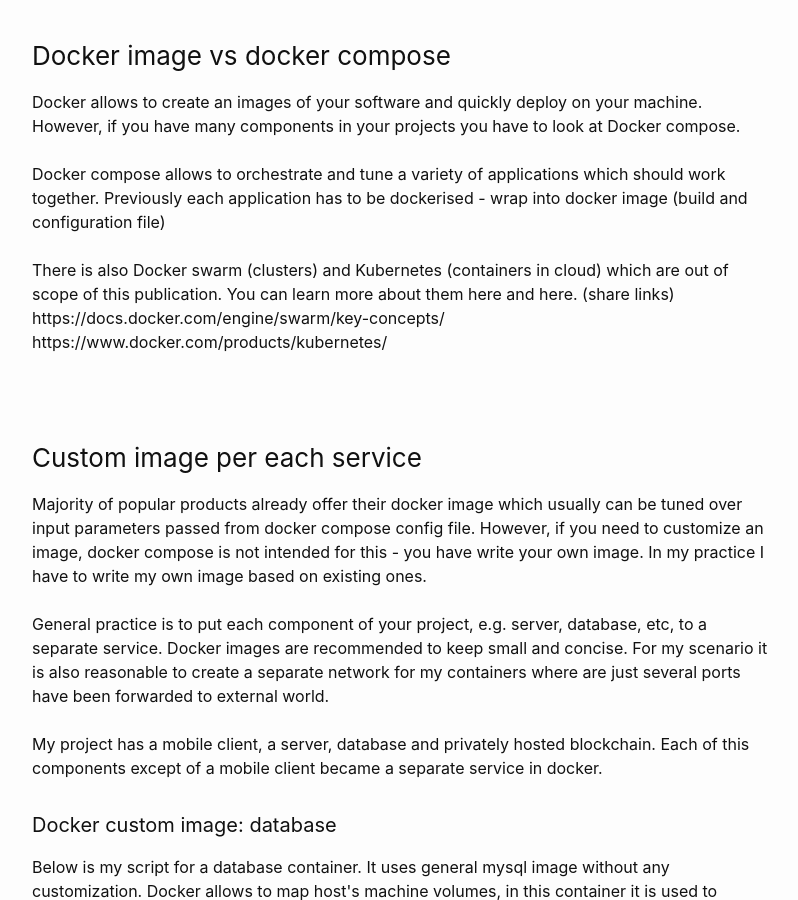
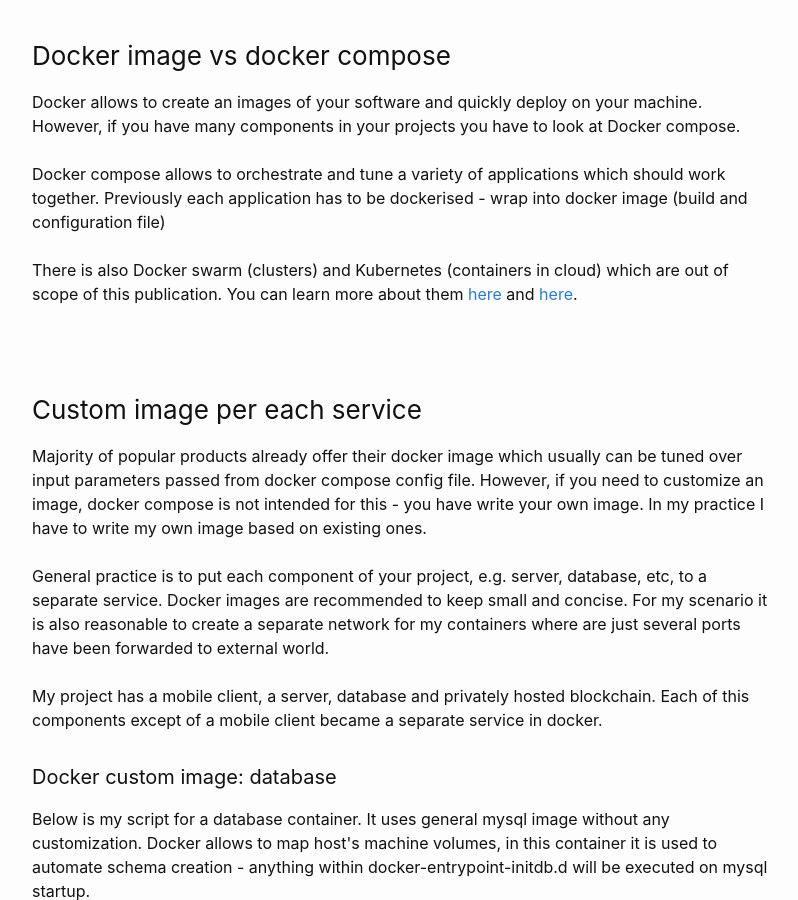
Before and after one commit to Gelassen/dkazakov.github.io, a Jekyll site: the page built from _posts/2023-07-22-multicomponent-project-deployment-over-docker.html, in a window 1280 px wide and 900 px high, scrolled down 1077 px. Shown: the whole window, without its empty margins (238-1036 px from the left). Built offline with Jekyll 4.4.1, drawn with Linux system fonts in a browser that asks for light colours; some of the changed text lies outside the part shown.

```diff
--- a/_posts/2023-07-22-multicomponent-project-deployment-over-docker.html
+++ b/_posts/2023-07-22-multicomponent-project-deployment-over-docker.html
@@ -59,10 +59,9 @@ modified_time: '2023-07-22'
             into docker image (build and configuration file) <br><br>
 
             There is also Docker swarm (clusters) and Kubernetes (containers in cloud) which
-            are out of scope of this publication. You can learn more about them here and
-            here. (share links)
-            https://docs.docker.com/engine/swarm/key-concepts/
-            https://www.docker.com/products/kubernetes/ <br><br>
+            are out of scope of this publication. You can learn more about them
+            <a href="https://docs.docker.com/engine/swarm/key-concepts/">here</a> and
+            <a href="https://www.docker.com/products/kubernetes/">here</a>. <br><br>
         </p>
         <h3>Custom image per each service</h3>
         <p>
```
Also changed, not shown: other parts of _posts/2023-07-22-multicomponent-project-deployment-over-docker.html (+2 -2 lines).
